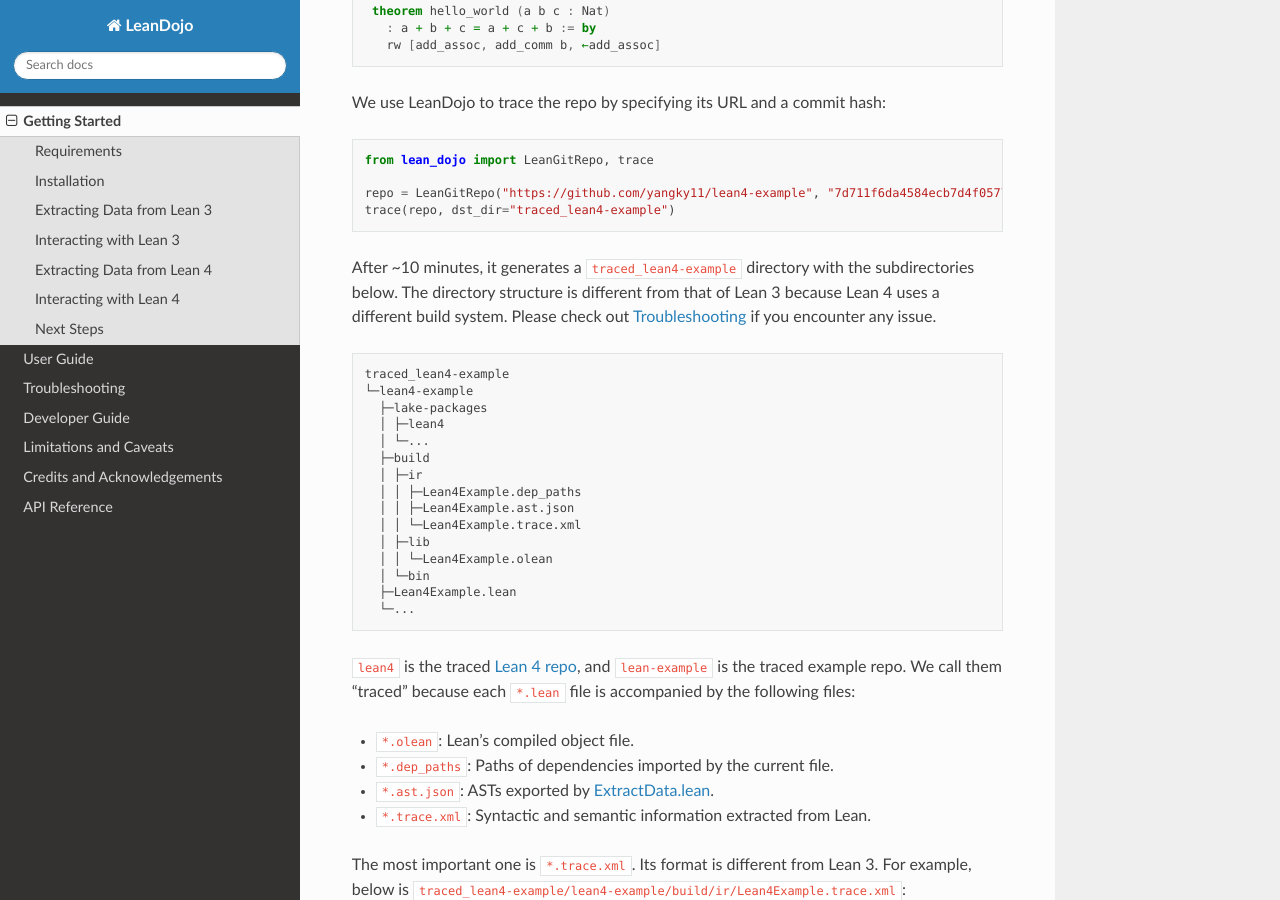
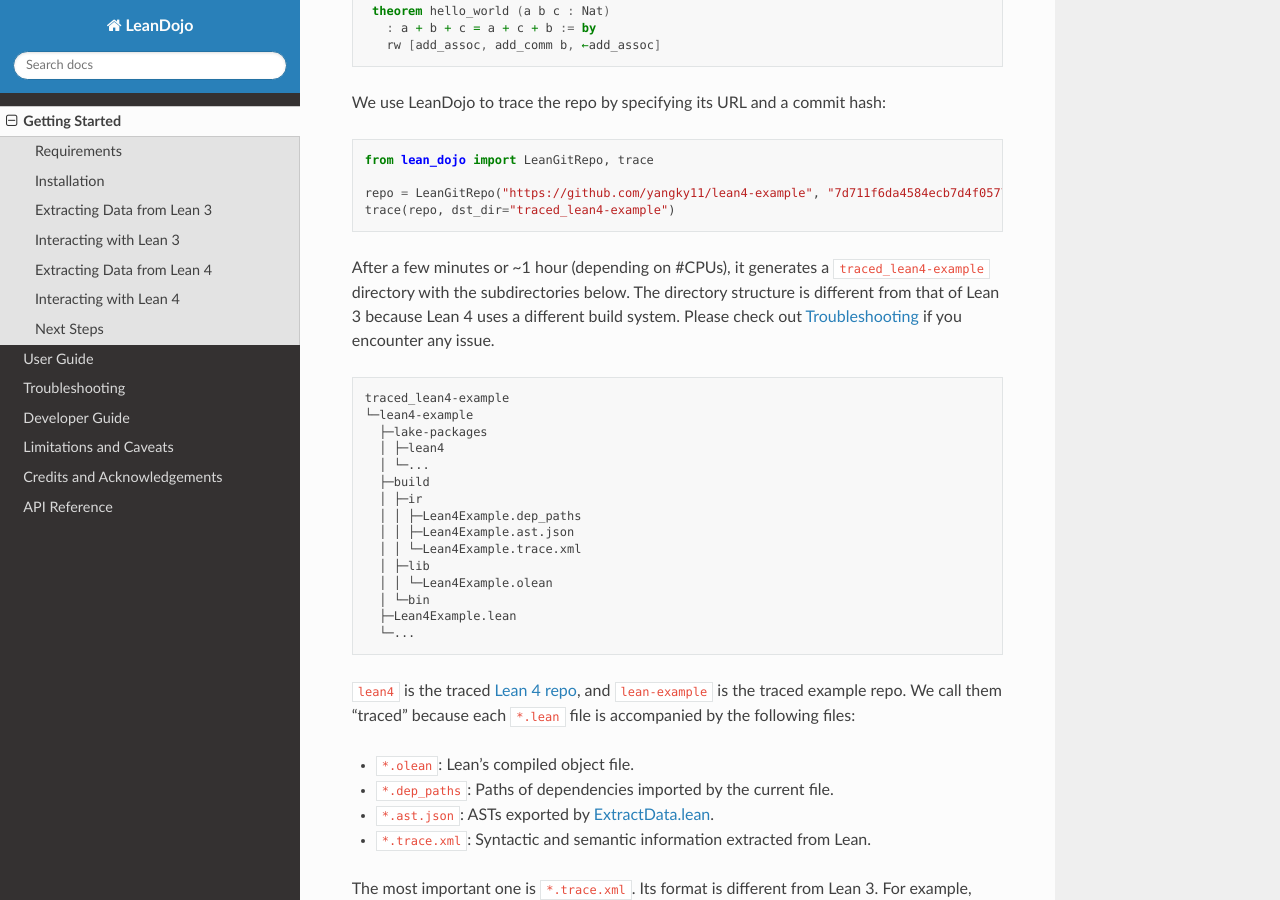
Before and after one commit to lean-dojo/LeanDojo, a Sphinx documentation site: the page built from docs/source/getting-started.rst, in a window 1280 px wide and 900 px high, scrolled down 4104 px. Built offline with Sphinx 7.4.7 and the Read the Docs theme 2.0.0, drawn with Linux system fonts in a browser that asks for light colours.

Commit message:
Update getting-started.rst

```diff
--- a/docs/source/getting-started.rst
+++ b/docs/source/getting-started.rst
@@ -224,7 +224,7 @@
    repo = LeanGitRepo("https://github.com/yangky11/lean4-example", "7d711f6da4584ecb7d4f057715e1f72ba175c910")
    trace(repo, dst_dir="traced_lean4-example")
 
-After ~10 minutes, it generates a :file:`traced_lean4-example` directory with the subdirectories below.
+After a few minutes or ~1 hour (depending on #CPUs), it generates a :file:`traced_lean4-example` directory with the subdirectories below.
 The directory structure is different from that of Lean 3 because Lean 4 uses a different build system.
 Please check out :ref:`troubleshooting` if you encounter any issue.
 
```
